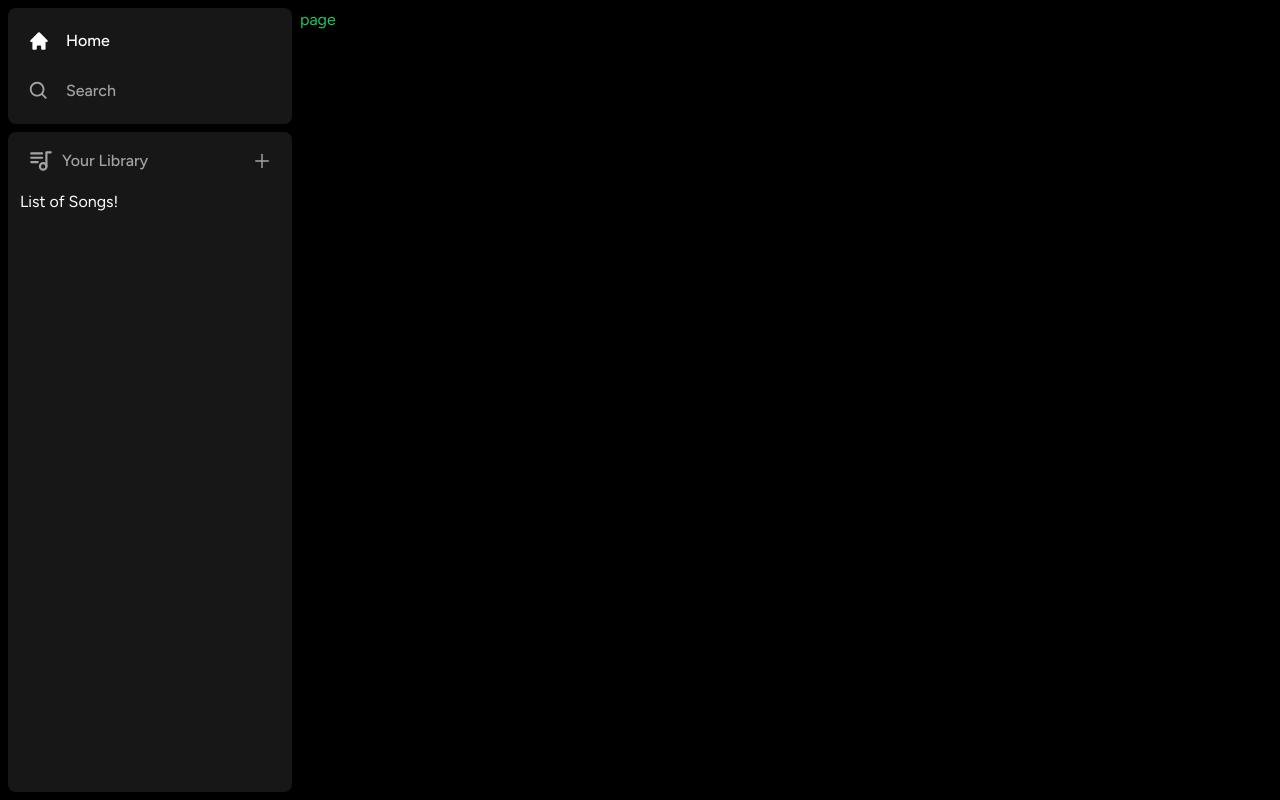
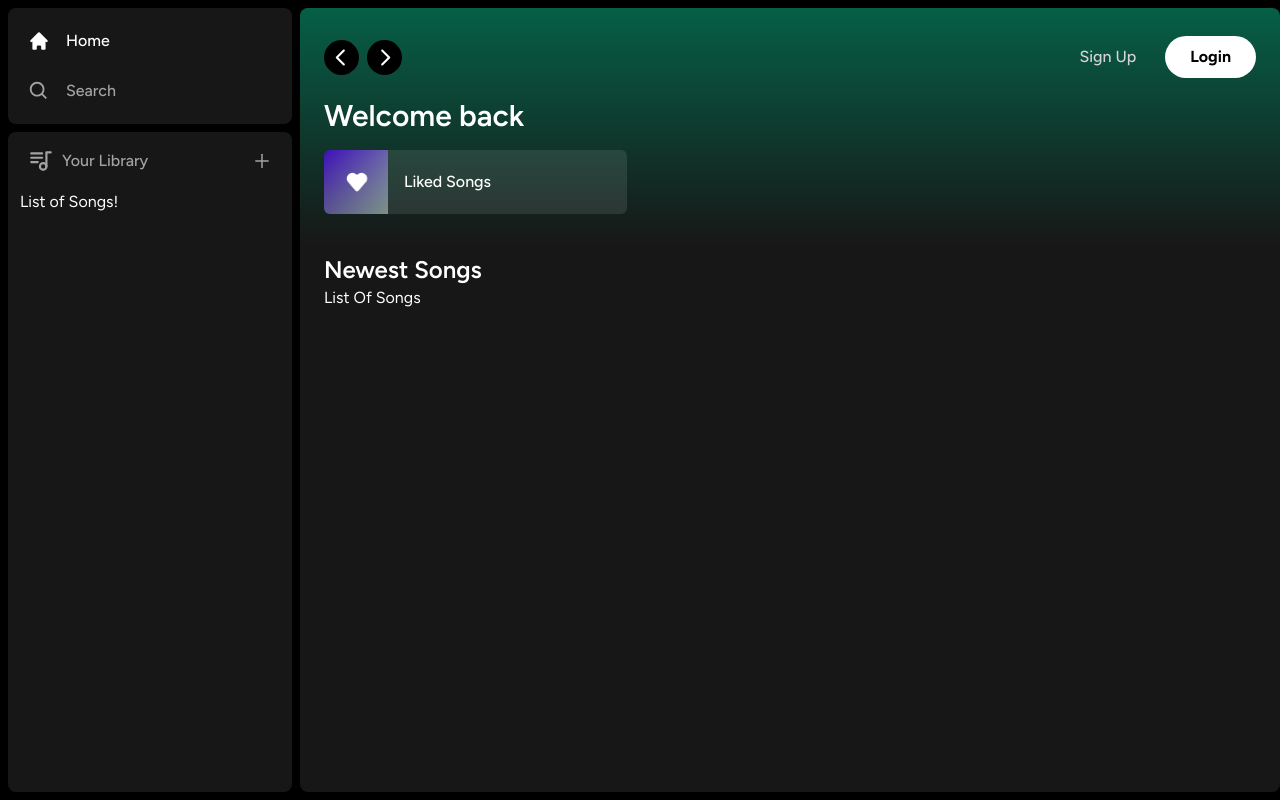
Before and after one commit to hieunmh/music, a Next.js app: page / in a window 1280 px wide. Built offline with nearby package versions, Linux system fonts and the light colour scheme.

Commit message:
home page layout

```diff
--- a/app/(home)/page.tsx
+++ b/app/(home)/page.tsx
@@ -1,7 +1,31 @@
+import Header from '@/components/Header';
+import { ListItem } from '@/components/ListItem';
 import React from 'react';
 
 export default function Home() {
+
+
   return (
-    <div className='text-green-500'>page</div>
+    <div className='bg-neutral-900 rounded-lg h-full w-full overflow-hidden overflow-y-auto'>
+      <Header className=''>
+        <div className='mb-2'>
+          <h1 className='text-white text-3xl font-semibold'>Welcome back</h1>
+
+          <div className='grid grid-cols-1 sm:grid-cols-2 xl:grid-cols-3 2xl:grid-cols-4 gap-3 mt-4'>
+            <ListItem image='/liked.png' name='Liked Songs' href='/liked' />
+          </div>
+        </div>
+      </Header>
+
+      <div className='mt-2 mb-7 px-6'>
+        <div className='flex justify-between items-center'>
+          <h1 className='text-white text-2xl font-semibold'>Newest Songs</h1>
+        </div>
+
+        <div>
+          List Of Songs
+        </div>
+      </div>
+    </div>
   )
 }
--- /dev/null
+++ b/components/Button.tsx
@@ -0,0 +1,18 @@
+import React, { forwardRef } from 'react';
+import { twMerge } from 'tailwind-merge';
+
+interface ButtonProps extends React.ButtonHTMLAttributes<HTMLButtonElement>{}
+
+export const Button = forwardRef<HTMLButtonElement, ButtonProps>(({
+  className, children, disabled, type = 'button', ...props
+}, ref ) => {
+  return (
+    <button type={type} className={twMerge(`w-full rounded-full bg-green-500 border border-transparent px-3 py-3
+        disabled:cursor-not-allowed disabled:opacity-50 text-black font-bold hover:opacity-75 transition`, className)}
+      disabled={disabled} ref={ref} {...props}
+    >
+      {children}
+    </button>
+  )
+
+})
--- /dev/null
+++ b/components/Header.tsx
@@ -0,0 +1,62 @@
+'use client';
+
+import { useRouter } from 'next/navigation';
+import React from 'react';
+import { twMerge } from 'tailwind-merge';
+
+import { RxCaretLeft, RxCaretRight } from 'react-icons/rx';
+import { HiHome } from 'react-icons/hi';
+import { BiSearch } from 'react-icons/bi';
+import { Button } from './Button';
+
+export default function Header({ children, className } : { children: React.ReactNode, className: string }) {
+
+  const router = useRouter();
+
+  const handleLogout = async () => {
+
+  }
+
+  return (
+    <div className={twMerge(`h-fit bg-gradient-to-b from-emerald-800 p-6`, className)}>
+      <div className='w-full mb-4 flex items-center justify-between'>
+        <div className='hidden md:flex gap-x-2 items-center'>
+          <button onClick={() => router.back()}
+            className='rounded-full bg-black flex ic justify-center hover:opacity-75 transition'
+          >
+            <RxCaretLeft size={35} />
+          </button>
+          <button onClick={() => router.forward()}
+            className='rounded-full bg-black flex ic justify-center hover:opacity-75 transition'
+          >
+            <RxCaretRight size={35} />
+          </button>
+        </div>
+
+        <div className='flex md:hidden gap-x-2 items-center'>
+          <button className='rounded-full p-2 bg-white flex items-center justify-center hover:opacity-75 transition'>
+            <HiHome className='text-black' size={20} />
+          </button>
+          <button className='rounded-full p-2 bg-white flex items-center justify-center hover:opacity-75 transition'>
+            <BiSearch className='text-black' size={20} />
+          </button>
+        </div>
+
+        <div className='flex justify-between items-center gap-x-4'>
+          <div>
+            <Button onClick={() => {}} className='bg-transparent text-neutral-300 font-medium'>
+              Sign Up
+            </Button>
+          </div>
+
+          <div>
+            <Button onClick={() => {}} className='bg-white px-6 py-2'>
+              Login
+            </Button>
+          </div>
+        </div>
+      </div>
+      {children}
+    </div>
+  )
+}
--- /dev/null
+++ b/components/ListItem.tsx
@@ -0,0 +1,41 @@
+'use client';
+
+import Image from 'next/image';
+import { useRouter } from 'next/navigation';
+import React from 'react';
+
+import { FaPlay } from 'react-icons/fa';
+
+interface ListItemProps {
+  image: string;
+  name: string;
+  href: string;
+}
+
+export const ListItem: React.FC<ListItemProps> = ({ image, name, href }) => {
+
+  const router = useRouter();
+
+  const onclick = () => {
+    router.push(href);
+  }
+
+  return (
+    <button onClick={onclick} className='relative group flex items-center rounded-md
+      overflow-hidden gap-x-4 bg-neutral-100/10 hover:bg-neutral-100/20 transition pr-4'
+    >
+      <div className='relative min-h-16 min-w-16'>
+        <Image src={image} fill className='object-cover' alt='image' />
+      </div>
+      <p className=' font-medium truncate py-5'>
+        {name}
+      </p>
+
+      <div className='absolute transition opacity-0 rounded-full flex justify-center
+        items-center bg-green-500 p-4 drop-shadow-md right-5 group-hover:opacity-100 hover:scale-110'
+      >
+        <FaPlay className='text-black' />
+      </div>
+    </button>
+  )
+}
--- a/components/SideBarItem.tsx
+++ b/components/SideBarItem.tsx
@@ -4,14 +4,14 @@
 import Link  from 'next/link'
 import { twMerge } from 'tailwind-merge';
 
-interface SideBarItemType {
+interface SideBarItemProps {
   icon: IconType;
   label: string;
   active?: boolean;
   href: string;
 }
 
-export default function SideBarItem({ icon: Icon, label, active, href } : SideBarItemType) {
+export default function SideBarItem({ icon: Icon, label, active, href } : SideBarItemProps) {
   return (
     <Link href={href}
       className={twMerge(`flex flex-row h-auto items-center w-full gap-x-4 text-base font-medium
```
Also changed, not shown: public/liked.png (added).
